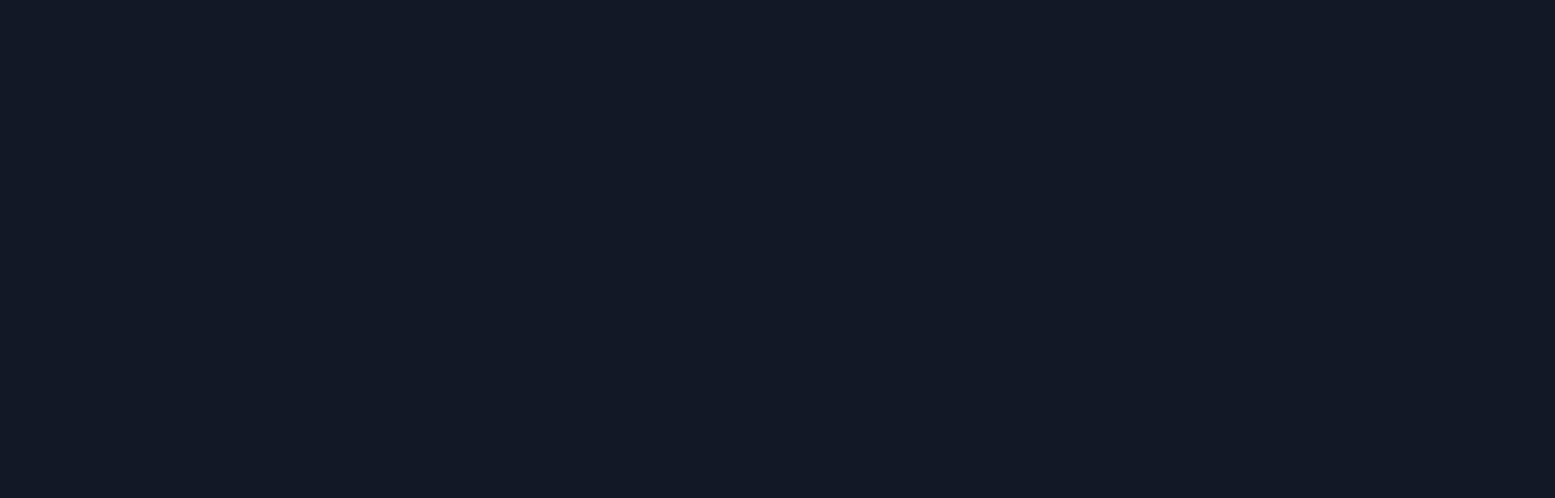
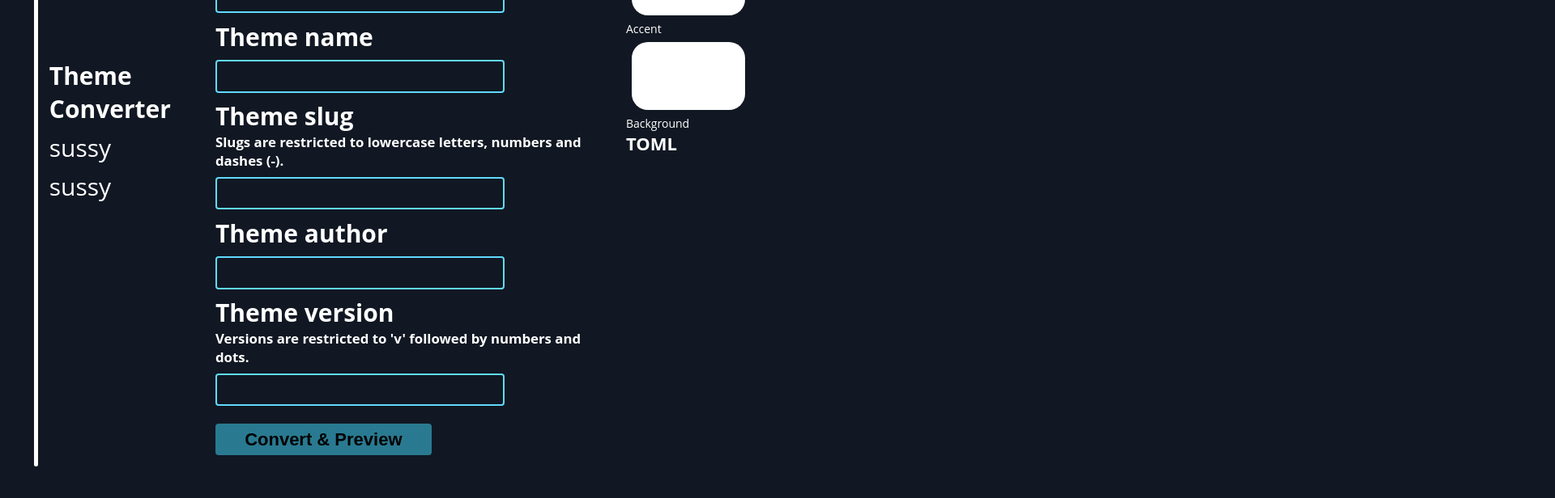
Before and after one commit to rexovolt/revolt-theme-tools, a React app: page / in a window 1280 px wide. Shown: the part 384-1000 px from the top of the page at 81% size, 1920 px wide, since content can reach past the window. Before the commit the page ends 800 px from the top, so only its background shows below. Built offline with nearby package versions, Linux system fonts and the light colour scheme.

Commit message:
feat: the toml converter is functional!
qol/styling stuff to follow soon

```diff
--- a/config/webpack.config.js
+++ b/config/webpack.config.js
@@ -310,6 +310,7 @@ module.exports = function (webpackEnv) {
         .map(ext => `.${ext}`)
         .filter(ext => useTypeScript || !ext.includes('ts')),
       fallback: {
+        "buffer": require.resolve("buffer"),
         "stream": require.resolve("stream-browserify")
       },
       alias: {
--- a/package.json
+++ b/package.json
@@ -21,6 +21,7 @@
     "babel-preset-react-app": "^10.0.1",
     "bfj": "^7.0.2",
     "browserslist": "^4.18.1",
+    "buffer": "^6.0.3",
     "camelcase": "^6.2.1",
     "case-sensitive-paths-webpack-plugin": "^2.4.0",
     "css-loader": "^6.5.1",
--- /dev/null
+++ b/src/components/atoms/Button.tsx
@@ -0,0 +1,11 @@
+import React from "react"
+
+import '../../styles/components/Button.css';
+
+
+export function Button({ onClick, children, enabled }: { onClick: Function, children: any, enabled?: boolean }) {
+    const disabled = enabled !== undefined ? !enabled : false
+    return (
+        <button className={disabled ? 'disabledButton' : 'button'} disabled={disabled} onClick={() => onClick()}>{children}</button>
+    )
+};
--- /dev/null
+++ b/src/components/atoms/ColourSwatch.tsx
@@ -0,0 +1,13 @@
+import React from "react";
+
+import { Text } from "./Text";
+import '../../styles/components/ColourSwatch.css'
+
+export function ColourSwatch({ colour, label }: { colour: string, label: string }) {
+    return (
+        <div>
+            <div className="colourSwatch" style={{ backgroundColor: colour }} />
+            <Text>{label}</Text>
+        </div>
+    )
+}
--- a/src/components/atoms/TextInput.tsx
+++ b/src/components/atoms/TextInput.tsx
@@ -2,8 +2,8 @@ import React from "react";
 
 import '../../styles/components/TextInput.css'
 
-export function TextInput({ value, setValue }: { value: string, setValue: Function }) {
+export function TextInput({ value, setValue, pattern }: { value: string, setValue: Function, pattern?: string }) {
     return (
-        <input className="textInput" value={value} onChange={(v) => setValue(v.target.value)} />
+        <input className="textInput" value={value} pattern={pattern} onChange={(v) => setValue(v.target.value)} />
     )
 };
--- a/src/components/atoms/index.tsx
+++ b/src/components/atoms/index.tsx
@@ -1,3 +1,5 @@
+export { Button } from './Button';
+export { ColourSwatch } from './ColourSwatch';
 export { Divider } from './Divider';
 export { PlainClickable } from './PlainClickable';
 export { Text } from './Text';
--- a/src/components/panes/JSONConverter.tsx
+++ b/src/components/panes/JSONConverter.tsx
@@ -1,8 +1,8 @@
 import React from "react"
 
-// import { stringify } from "@iarna/toml";
+import { stringify } from "@iarna/toml";
 
-import { Divider, Text, TextInput } from "../atoms"
+import { Button, ColourSwatch, Divider, Text, TextInput } from "../atoms"
 
 export function JSONConverter() {
     const [themeJSON, setThemeJSON] = React.useState('');
@@ -10,10 +10,15 @@ export function JSONConverter() {
     const [themeSlug, setThemeSlug] = React.useState('');
     const [themeAuthor, setThemeAuthor] = React.useState('');
     const [themeVersion, setThemeVersion] = React.useState('');
-    const [output, setOutput] = React.useState({});
+    const [TOMLOutput, setTOMLOutput] = React.useState('');
+    const [output, setOutput] = React.useState({} as any);
 
     function convert() {
-        const rawObj = JSON.parse(themeJSON);
+        console.log('[JSONConverter] Running converter...')
+        let rawObj: any;
+        try { rawObj = JSON.parse(themeJSON); } catch (err) {
+            console.error(`[JSONConverter] Error parsing JSON string: ${err}, string: ${themeJSON}`)
+        }
         if (!rawObj.background || !rawObj.accent) {
             console.error(`[JSONConverter] Invalid JSON string: ${themeJSON}`)
             return;
@@ -65,9 +70,8 @@ export function JSONConverter() {
             },
         };
         setOutput(obj);
-        console.log(obj);
-        // const toml = stringify(obj);
-        // setOutput(toml);
+        let toml = stringify(obj);
+        setTOMLOutput(toml);
     };
     return (
         <>
@@ -80,7 +84,7 @@ export function JSONConverter() {
                     <Divider type="large" />
                 </>
                 <div style={{ display: 'flex' }}>
-                    <><Text type={'h2'}>Theme data</Text>
+                    <div style={{ marginInlineEnd: '1em', width: '50%' }}><Text type={'h2'}>Theme data</Text>
                         <Text type={'subtitle'}>To get this, go to Settings {'>'} Appearance, scroll down to Theme Overrides and copy the text above the colour grid.</Text>
                         <TextInput value={themeJSON} setValue={setThemeJSON} />
                         <Divider type="small" />
@@ -94,23 +98,16 @@ export function JSONConverter() {
                         <TextInput value={themeAuthor} setValue={setThemeAuthor} />
                         <Text type={'h2'}>Theme version</Text>
                         <Text type={'subtitle'}>Versions are restricted to 'v' followed by numbers and dots.</Text>
-                        <TextInput value={themeVersion} setValue={setThemeVersion} /></>
-                    <><Text type={'h2'}>Theme data</Text>
-                        <Text type={'subtitle'}>To get this, go to Settings {'>'} Appearance, scroll down to Theme Overrides and copy the text above the colour grid.</Text>
-                        <TextInput value={themeJSON} setValue={setThemeJSON} />
-                        <Divider type="small" />
-                        <Text type={'h2'}>Theme name</Text>
-                        <TextInput value={themeName} setValue={setThemeName} />
-                        <Divider type="small" />
-                        <Text type={'h2'}>Theme slug</Text>
-                        <Text type={'subtitle'}>Slugs are restricted to lowercase letters, numbers and dashes (-).</Text>
-                        <TextInput value={themeSlug} setValue={setThemeSlug} />
-                        <Text type={'h2'}>Theme author</Text>
-                        <TextInput value={themeAuthor} setValue={setThemeAuthor} />
-                        <Text type={'h2'}>Theme version</Text>
-                        <Text type={'subtitle'}>Versions are restricted to 'v' followed by numbers and dots.</Text>
-                        <TextInput value={themeVersion} setValue={setThemeVersion} /></>
-
+                        <TextInput value={themeVersion} setValue={setThemeVersion} />
+                        <Button onClick={() => convert()} enabled={themeJSON.length > 0 && themeName.length > 0 && themeSlug.length > 0 && themeAuthor.length > 0 && themeVersion.length > 0}><Text type={'h3'}>Convert & Preview</Text></Button>
+                    </div>
+                    <div style={{ marginInlineStart: '1em', width: '50%' }}><Text type={'h2'}>Theme data</Text>
+                        <Text type={'h3'}>Swatches</Text>
+                        <ColourSwatch colour={output.variables?.accent ?? '#FFFFFF'} label="Accent" />
+                        <ColourSwatch colour={output.variables?.background ?? '#FFFFFF'} label="Background" />
+                        <Text type={'h3'}>TOML</Text>
+                        <Text>{TOMLOutput ?? 'none'}</Text>
+                    </div>
                 </div>
             </div>
         </>
--- /dev/null
+++ b/src/styles/components/Button.css
@@ -0,0 +1,16 @@
+.button,
+.disabledButton {
+  border-radius: 4px;
+  cursor: pointer;
+  background-color: var(--button-dark);
+  border-style: none;
+  color: black;
+  padding: 0.5em;
+  width: 20em;
+  margin-block: 1em;
+}
+
+.disabledButton {
+  cursor: not-allowed;
+  background-color: var(--disabled-button-dark);
+}
--- /dev/null
+++ b/src/styles/components/ColourSwatch.css
@@ -0,0 +1,6 @@
+.colourSwatch {
+  margin: 0.5em;
+  width: 10em;
+  height: 6em;
+  border-radius: 20px;
+}
--- a/src/styles/components/TextInput.css
+++ b/src/styles/components/TextInput.css
@@ -6,5 +6,6 @@
   background-color: var(--background-dark);
   color: white;
   padding: 0.5em;
+  margin-block: 0.5em;
   width: 20em;
 }
--- a/src/styles/index.css
+++ b/src/styles/index.css
@@ -1,5 +1,7 @@
 :root {
   --link-dark: #61dafb;
+  --button-dark: #52c8e9;
+  --disabled-button-dark: #297a91;
   --background-dark: #111823;
   --background-hover-dark: #192334;
   --alpha-notice-dark: #b41d7b;
```
Also changed, not shown: 1 other file (tests, documents, lock files or other folders).
